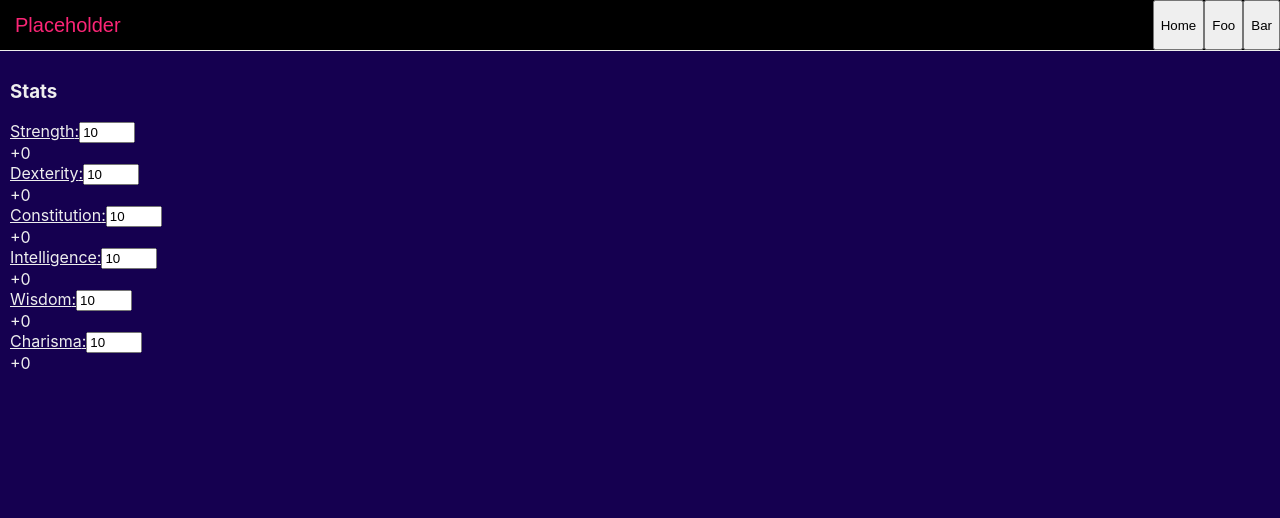
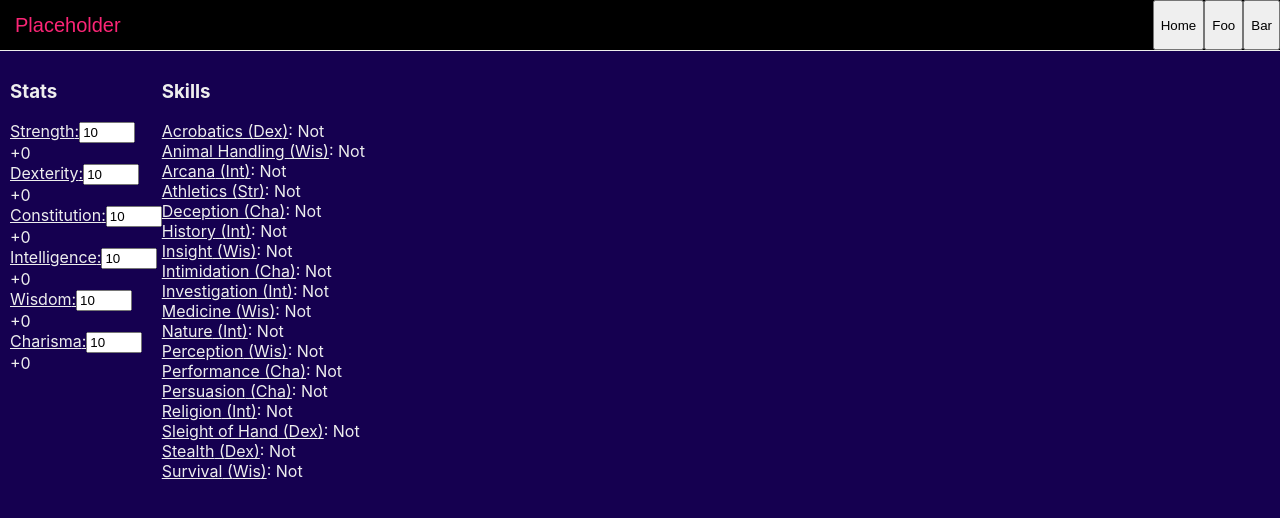
Before and after one commit to connorbo97/react-ts-eslint-scss-boiler, a React app: page / in a window 1280 px wide. Shown: the top 518 px of the page. Built offline with nearby package versions, Linux system fonts and the light colour scheme.

Commit message:
implement skills

```diff
--- a/src/components/MainSheet/MainSheet.tsx
+++ b/src/components/MainSheet/MainSheet.tsx
@@ -1,11 +1,13 @@
 import React from 'react';
 import styles from './mainSheet.module.scss';
 import { Stats } from './components/Stats/Stats';
+import { Skills } from './components/Skills/Skills';
 
 export const MainSheet = () => {
   return (
     <div className={styles['container']}>
       <Stats />
+      <Skills />
     </div>
   );
 };
--- /dev/null
+++ b/src/components/MainSheet/components/Skills/Skills.tsx
@@ -0,0 +1,28 @@
+import { SKILL_CONFIGS } from 'constants/skills';
+import styles from './skills.module.scss';
+import { useCharacterSheet } from 'providers/CharacterSheetProvider';
+import { STATS_CONFIGS } from 'constants/stats';
+
+export const Skills = () => {
+  const { skills: playerSkills, onToggleSkillProficiency } =
+    useCharacterSheet();
+  return (
+    <div className={styles['container']}>
+      <h3>Skills</h3>
+      <div>
+        {Object.entries(SKILL_CONFIGS).map(([skillType, { label, stat }]) => (
+          <div
+            key={skillType}
+            onClick={() => onToggleSkillProficiency(skillType)}>
+            <u>
+              {label} ({STATS_CONFIGS[stat].shortLabel})
+            </u>
+            <span>
+              : {playerSkills[skillType]?.proficient ? 'Proficient' : 'Not'}
+            </span>
+          </div>
+        ))}
+      </div>
+    </div>
+  );
+};
--- /dev/null
+++ b/src/components/MainSheet/components/Skills/skills.module.scss
@@ -0,0 +1,6 @@
+@import 'styles/_colors';
+
+.container {
+    display: flex;
+    flex-direction: column;
+}
--- /dev/null
+++ b/src/constants/skills.ts
@@ -0,0 +1,101 @@
+import { Stats } from './stats';
+
+export enum Skills {
+  ACROBATICS = 'ACROBATICS',
+  ANIMAL_HANDLING = 'ANIMAL_HANDLING',
+  ARCANA = 'ARCANA',
+  ATHLETICS = 'ATHLETICS',
+  DECEPTION = 'DECEPTION',
+  HISTORY = 'HISTORY',
+  INSIGHT = 'INSIGHT',
+  INTIMIDATION = 'INTIMIDATION',
+  INVESTIGATION = 'INVESTIGATION',
+  MEDICINE = 'MEDICINE',
+  NATURE = 'NATURE',
+  PERCEPTION = 'PERCEPTION',
+  PERFORMANCE = 'PERFORMANCE',
+  PERSUASION = 'PERSUASION',
+  RELIGION = 'RELIGION',
+  SLEIGHT_OF_HAND = 'SLEIGHT_OF_HAND',
+  STEALTH = 'STEALTH',
+  SURVIVAL = 'SURVIVAL',
+}
+
+type SkillConfig = {
+  label: string;
+  stat: Stats;
+};
+export const SKILL_CONFIGS: { [s in Skills]: SkillConfig } = {
+  [Skills.ACROBATICS]: {
+    label: 'Acrobatics',
+    stat: Stats.DEX,
+  },
+  [Skills.ANIMAL_HANDLING]: {
+    label: 'Animal Handling',
+    stat: Stats.WIS,
+  },
+  [Skills.ARCANA]: {
+    label: 'Arcana',
+    stat: Stats.INT,
+  },
+  [Skills.ATHLETICS]: {
+    label: 'Athletics',
+    stat: Stats.STR,
+  },
+  [Skills.DECEPTION]: {
+    label: 'Deception',
+    stat: Stats.CHA,
+  },
+  [Skills.HISTORY]: {
+    label: 'History',
+    stat: Stats.INT,
+  },
+  [Skills.INSIGHT]: {
+    label: 'Insight',
+    stat: Stats.WIS,
+  },
+  [Skills.INTIMIDATION]: {
+    label: 'Intimidation',
+    stat: Stats.CHA,
+  },
+  [Skills.INVESTIGATION]: {
+    label: 'Investigation',
+    stat: Stats.INT,
+  },
+  [Skills.MEDICINE]: {
+    label: 'Medicine',
+    stat: Stats.WIS,
+  },
+  [Skills.NATURE]: {
+    label: 'Nature',
+    stat: Stats.INT,
+  },
+  [Skills.PERCEPTION]: {
+    label: 'Perception',
+    stat: Stats.WIS,
+  },
+  [Skills.PERFORMANCE]: {
+    label: 'Performance',
+    stat: Stats.CHA,
+  },
+  [Skills.PERSUASION]: {
+    label: 'Persuasion',
+    stat: Stats.CHA,
+  },
+  [Skills.RELIGION]: {
+    label: 'Religion',
+    stat: Stats.INT,
+  },
+  [Skills.SLEIGHT_OF_HAND]: {
+    label: 'Sleight of Hand',
+    stat: Stats.DEX,
+  },
+  [Skills.STEALTH]: {
+    label: 'Stealth',
+    stat: Stats.DEX,
+  },
+  [Skills.SURVIVAL]: {
+    label: 'Survival',
+    stat: Stats.WIS,
+  },
+};
--- a/src/providers/CharacterSheetProvider.tsx
+++ b/src/providers/CharacterSheetProvider.tsx
@@ -7,7 +7,7 @@ import {
   useState,
 } from 'react';
 import { noop } from 'lodash';
-import { iSet } from 'utils/lodashUtils';
+import { iSet, iUpdate } from 'utils/lodashUtils';
 
 type CharacterSheetContextValue = {
   sheet: CharacterSheet;
@@ -23,6 +23,7 @@ const initialSheet = {
     WIS: 10,
     CHA: 10,
   },
+  skills: {},
 };
 const initialState: CharacterSheetContextValue = {
   sheet: initialSheet,
@@ -46,7 +47,7 @@ export const CharacterSheetProvider = ({ ...rest }) => {
 
 export const useCharacterSheet = () => {
   const { sheet, setSheet } = useContext(CharacterSheetContext);
-  const { name, stats } = sheet;
+  const { name, stats, skills } = sheet;
 
   const onChangeName = useCallback(
     (val) => {
@@ -55,9 +56,31 @@ export const useCharacterSheet = () => {
     [setSheet, sheet],
   );
 
-  const onChangeStat = useCallback((val, stat) => {
-    setSheet(iSet(sheet, `stats.${stat}`, val));
-  }, []);
+  const onChangeStat = useCallback(
+    (val, stat) => {
+      setSheet(iSet(sheet, `stats.${stat}`, val));
+    },
+    [setSheet, sheet],
+  );
+
+  const onChangeSkill = useCallback(
+    (newVal, skill) => {
+      setSheet(iSet(sheet, `skills.${skill}`, newVal));
+    },
+    [setSheet, sheet],
+  );
+
+  const onToggleSkillProficiency = useCallback(
+    (skill) => {
+      setSheet(
+        iUpdate(sheet, `skills.${skill}`, (prev) => ({
+          ...prev,
+          proficient: !prev?.proficient,
+        })),
+      );
+    },
+    [setSheet, sheet],
+  );
 
   return {
     sheet,
@@ -68,5 +91,9 @@ export const useCharacterSheet = () => {
 
     stats,
     onChangeStat,
+
+    skills,
+    onChangeSkill,
+    onToggleSkillProficiency,
   };
 };
--- a/src/utils/fpUtils.ts
+++ b/src/utils/fpUtils.ts
@@ -1 +1 @@
-export { set as fpSet } from 'lodash/fp';
+export { set as fpSet, update as fpUpdate } from 'lodash/fp';
--- a/src/utils/lodashUtils.ts
+++ b/src/utils/lodashUtils.ts
@@ -1,5 +1,9 @@
-import { fpSet } from './fpUtils';
+import { fpSet, fpUpdate } from './fpUtils';
 
 export const iSet = (obj, path, val) => {
   return fpSet(path, val, obj);
 };
+
+export const iUpdate = (obj, path, updater) => {
+  return fpUpdate(path, updater, obj);
+};
```
Also changed, not shown: src/constants/characterSheet.ts (+11 -1 lines).
